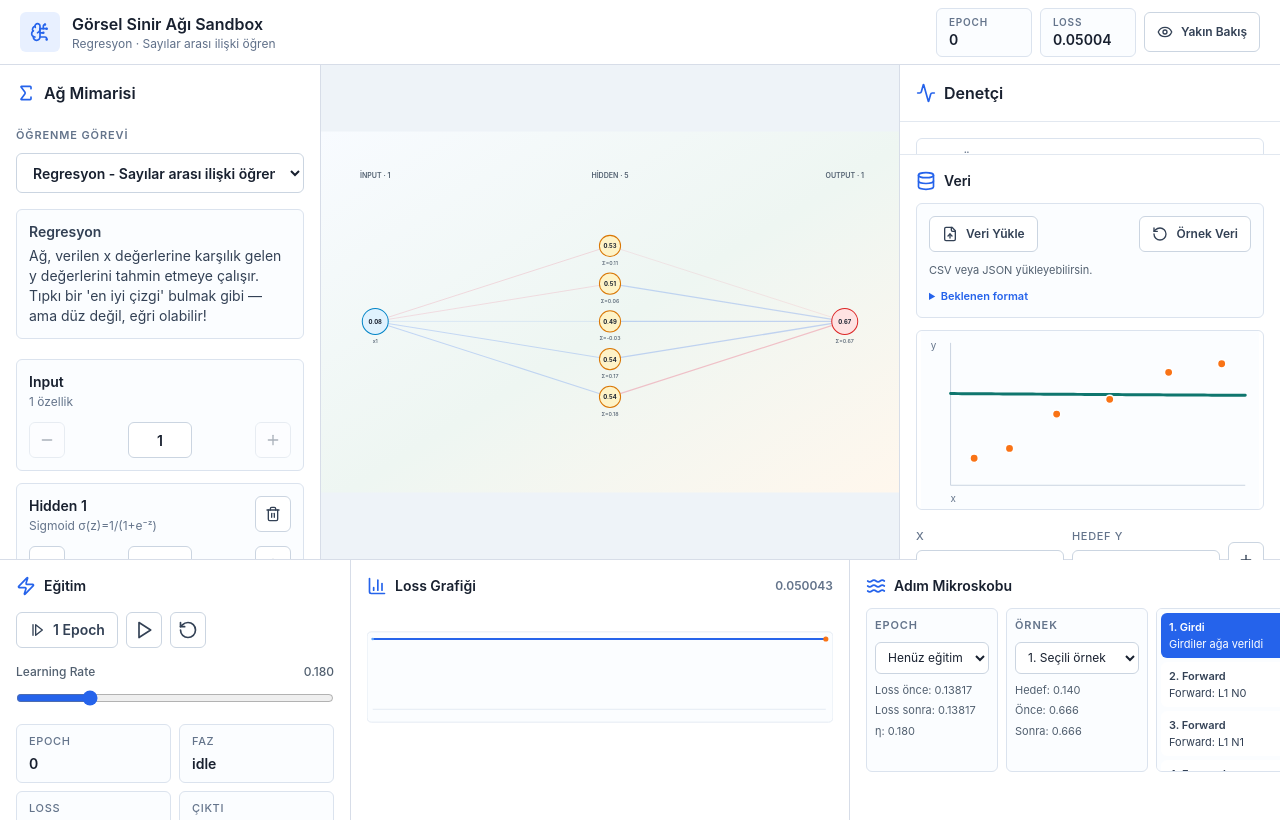
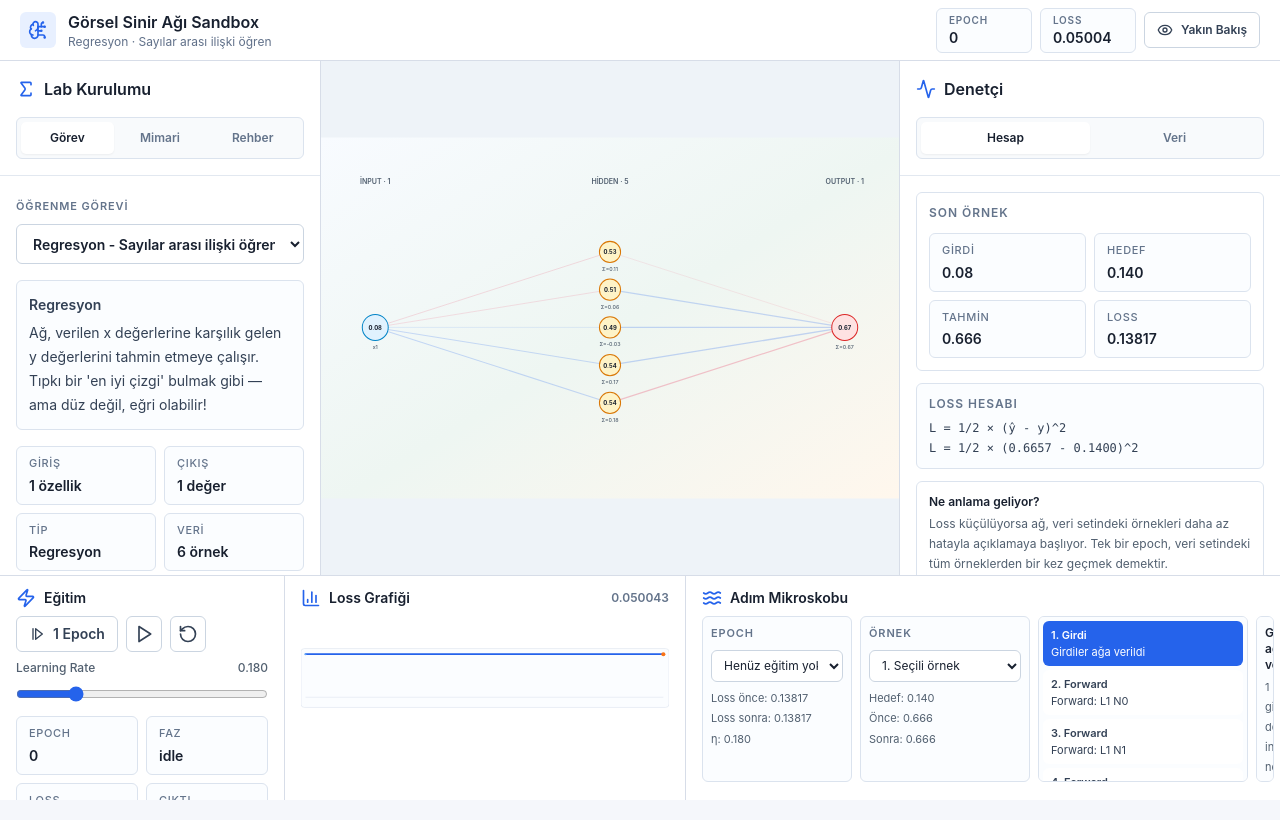
Before and after one commit to VastSea0/ai-lab, a Next.js app: page / in a window 1280 px wide. Built offline with nearby package versions, Linux system fonts and the light colour scheme.

Commit message:
refactor: introduce tabbed navigation in architecture panel and adjust layout dimensions

```diff
--- a/components/SandboxApp.tsx
+++ b/components/SandboxApp.tsx
@@ -211,8 +211,8 @@ export function SandboxApp() {
   const accuracy = task.outputType === "classification" ? model.network.evaluateAccuracy(data) : null;
 
   return (
-    <main className="h-screen min-h-[820px] min-w-[1280px] overflow-hidden bg-[#f5f7fb] text-[#18202f]">
-      <div className="grid h-full grid-cols-[320px_minmax(0,1fr)_380px] grid-rows-[64px_minmax(0,1fr)_260px] gap-px bg-[#d7dde8]">
+    <main className="h-screen min-h-[720px] min-w-[1280px] overflow-hidden bg-[#f5f7fb] text-[#18202f]">
+      <div className="grid h-full grid-cols-[320px_minmax(0,1fr)_380px] grid-rows-[60px_minmax(0,1fr)_224px] gap-px bg-[#d7dde8]">
         <AppHeader
           task={task}
           epoch={model.epoch}
@@ -296,7 +296,7 @@ function AppHeader({
   return (
     <header className="col-span-3 flex items-center justify-between bg-white px-5">
       <div className="flex min-w-0 items-center gap-3">
-        <div className="flex h-10 w-10 shrink-0 items-center justify-center rounded-md bg-[#e8f0ff] text-[#2563eb]">
+        <div className="flex h-9 w-9 shrink-0 items-center justify-center rounded-md bg-[#e8f0ff] text-[#2563eb]">
           <BrainCircuit className="h-5 w-5" />
         </div>
         <div className="min-w-0">
@@ -312,7 +312,7 @@ function AppHeader({
         {accuracy !== null && <HeaderMetric label="Doğruluk" value={`${formatNumber(accuracy * 100, 1)}%`} />}
         <button
           type="button"
-          className={`inline-flex h-10 items-center gap-2 rounded-md border px-3 text-xs font-semibold ${
+          className={`inline-flex h-9 items-center gap-2 rounded-md border px-3 text-xs font-semibold ${
             focusMode
               ? "border-[#2563eb] bg-[#2563eb] text-white"
               : "border-[#cbd5e1] bg-white text-[#334155] hover:border-[#2563eb] hover:text-[#2563eb]"
@@ -329,7 +329,7 @@ function AppHeader({
 
 function HeaderMetric({ label, value }: { label: string; value: string }) {
   return (
-    <div className="min-w-24 rounded-md border border-[#dbe3ee] bg-[#fbfdff] px-3 py-1.5">
+    <div className="min-w-24 rounded-md border border-[#dbe3ee] bg-[#fbfdff] px-3 py-1">
       <div className="text-[10px] font-semibold uppercase tracking-[0.08em] text-[#64748b]">
         {label}
       </div>
@@ -355,6 +355,7 @@ function ArchitecturePanel({
   onRebuild,
   onResetWeights
 }: ArchitecturePanelProps) {
+  const [tab, setTab] = useState<"task" | "layers" | "guide">("task");
   const configs = network.getLayerConfigs();
   const hiddenConfigs = configs.slice(1, -1);
 
@@ -370,10 +371,25 @@ function ArchitecturePanel({
   };
 
   return (
-    <aside className="row-span-1 overflow-y-auto bg-white px-4 py-4">
-      <PanelTitle icon={<Sigma className="h-5 w-5" />} title="Ağ Mimarisi" />
-
-      <label className="mt-4 block">
+    <aside className="min-h-0 overflow-hidden bg-white">
+      <div className="border-b border-[#e2e8f0] px-4 py-4">
+        <PanelTitle icon={<Sigma className="h-5 w-5" />} title="Lab Kurulumu" />
+        <SegmentedControl
+          className="mt-4"
+          items={[
+            { id: "task", label: "Görev" },
+            { id: "layers", label: "Mimari" },
+            { id: "guide", label: "Rehber" },
+          ]}
+          value={tab}
+          onChange={(value) => setTab(value as typeof tab)}
+        />
+      </div>
+
+      <div className="h-[calc(100%-97px)] overflow-y-auto px-4 py-4">
+        {tab === "task" && (
+          <div className="space-y-4">
+            <label className="block">
               <span className="text-[11px] font-semibold uppercase tracking-[0.08em] text-[#64748b]">
                 Öğrenme görevi
               </span>
@@ -390,12 +406,23 @@ function ArchitecturePanel({
               </select>
             </label>
 
-      <div className="mt-4 rounded-md border border-[#dbe3ee] bg-[#fbfdff] p-3 text-sm leading-5 text-[#334155]">
+            <div className="rounded-md border border-[#dbe3ee] bg-[#fbfdff] p-3 text-sm leading-6 text-[#334155]">
               <div className="mb-1 font-semibold">{task.name}</div>
               {task.explanation}
             </div>
 
-      <div className="mt-5 space-y-3">
+            <div className="grid grid-cols-2 gap-2">
+              <Stat label="giriş" value={`${task.inputSize} özellik`} />
+              <Stat label="çıkış" value={`${task.outputSize} değer`} />
+              <Stat label="tip" value={task.outputType === "regression" ? "Regresyon" : "Sınıflandırma"} />
+              <Stat label="veri" value={`${task.data.length} örnek`} />
+            </div>
+          </div>
+        )}
+
+        {tab === "layers" && (
+          <div>
+            <div className="space-y-3">
               <LayerRow label="Input" detail={`${task.inputSize} özellik`} count={configs[0].size} locked />
               {hiddenConfigs.map((config, index) => {
                 const layerIndex = index + 1;
@@ -432,11 +459,16 @@ function ArchitecturePanel({
               />
             </div>
 
-      <div className="mt-5 grid grid-cols-2 gap-2">
+            <div className="mt-4 grid grid-cols-2 gap-2">
               <ActionButton
                 icon={<Plus className="h-4 w-4" />}
                 label="Katman"
-          onClick={() => rebuildHidden([...hiddenConfigs, { size: task.inputSize > 10 ? 8 : 4, activation: "sigmoid" }])}
+                onClick={() =>
+                  rebuildHidden([
+                    ...hiddenConfigs,
+                    { size: task.inputSize > 10 ? 8 : 4, activation: "sigmoid" },
+                  ])
+                }
                 disabled={hiddenConfigs.length >= 4}
               />
               <ActionButton
@@ -445,8 +477,11 @@ function ArchitecturePanel({
                 onClick={onResetWeights}
               />
             </div>
-
-      <LearningGuide task={task} />
+          </div>
+        )}
+
+        {tab === "guide" && <LearningGuide task={task} />}
+      </div>
     </aside>
   );
 }
@@ -520,7 +555,7 @@ function LearningGuide({ task }: { task: Task }) {
       : "Görüntü tanımada da aynı matematik çalışır: x değerleri piksel parlaklıkları olur, ağ bunlardan kenar, çizgi ve sınıf sinyalleri üretmeyi öğrenir.";
 
   return (
-    <div className="mt-6 space-y-3 border-t border-[#e2e8f0] pt-4">
+    <div className="space-y-3">
       <PanelTitle icon={<BookOpen className="h-5 w-5" />} title="Başlangıç Rehberi" compact />
       <GuideItem
         title="1. Forward pass"
@@ -851,6 +886,7 @@ function InspectorPanel({
   onDataChange,
   onResetData,
 }: InspectorPanelProps) {
+  const [tab, setTab] = useState<"inspect" | "data">("inspect");
   const neuron =
     selection?.type === "neuron"
       ? trace.neurons.find((item) => item.id === selection.id) ?? null
@@ -861,17 +897,28 @@ function InspectorPanel({
       : null;
 
   return (
-    <aside className="row-span-1 flex min-h-0 flex-col bg-white">
+    <aside className="flex min-h-0 flex-col overflow-hidden bg-white">
       <div className="border-b border-[#e2e8f0] px-4 py-4">
         <PanelTitle icon={<Activity className="h-5 w-5" />} title="Denetçi" />
-      </div>
-
+        <SegmentedControl
+          className="mt-4"
+          items={[
+            { id: "inspect", label: "Hesap" },
+            { id: "data", label: "Veri" },
+          ]}
+          value={tab}
+          onChange={(value) => setTab(value as typeof tab)}
+        />
+      </div>
+
+      {tab === "inspect" ? (
         <div className="min-h-0 flex-1 overflow-y-auto px-4 py-4">
           {neuron && <NeuronInspector neuron={neuron} />}
           {edge && <EdgeInspector edge={edge} />}
           {!neuron && !edge && <TraceSummary task={task} trace={trace} />}
         </div>
-
+      ) : (
+        <div className="min-h-0 flex-1 overflow-y-auto px-4 py-4">
           <DatasetPanel
             task={task}
             network={network}
@@ -879,6 +926,8 @@ function InspectorPanel({
             onDataChange={onDataChange}
             onResetData={onResetData}
           />
+        </div>
+      )}
     </aside>
   );
 }
@@ -1024,7 +1073,7 @@ interface DatasetPanelProps {
 
 function DatasetPanel({ task, network, data, onDataChange, onResetData }: DatasetPanelProps) {
   return (
-    <div className="border-t border-[#e2e8f0] px-4 py-4">
+    <div>
       <PanelTitle
         icon={task.id === "digit" ? <ImageIcon className="h-5 w-5" /> : <Database className="h-5 w-5" />}
         title={task.id === "digit" ? "Resim Verisi" : "Veri"}
@@ -1386,10 +1435,10 @@ function TrainingPanel({
   onReset
 }: TrainingPanelProps) {
   return (
-    <section className="col-span-3 grid grid-cols-[350px_minmax(0,1fr)_430px] gap-px bg-[#d7dde8]">
-      <div className="bg-white px-4 py-4">
+    <section className="col-span-3 grid min-h-0 grid-cols-[284px_400px_minmax(0,1fr)] gap-px bg-[#d7dde8]">
+      <div className="min-h-0 overflow-y-auto bg-white px-4 py-3">
         <PanelTitle icon={<Zap className="h-5 w-5" />} title="Eğitim" compact />
-        <div className="mt-4 flex items-center gap-2">
+        <div className="mt-2 flex items-center gap-2">
           <ActionButton icon={<StepForward className="h-4 w-4" />} label="1 Epoch" onClick={onStep} />
           <IconButton title={running ? "Durdur" : "Sürekli eğit"} onClick={onToggleRun}>
             {running ? <Pause className="h-5 w-5" /> : <Play className="h-5 w-5" />}
@@ -1398,7 +1447,7 @@ function TrainingPanel({
             <RotateCcw className="h-5 w-5" />
           </IconButton>
         </div>
-        <div className="mt-4">
+        <div className="mt-2">
           <div className="mb-2 flex items-center justify-between text-xs font-medium text-[#526070]">
             <span>Learning Rate</span>
             <span>{formatNumber(learningRate, 3)}</span>
@@ -1414,7 +1463,7 @@ function TrainingPanel({
             onChange={(event) => onLearningRateChange(Number(event.target.value))}
           />
         </div>
-        <div className="mt-3 grid grid-cols-2 gap-2">
+        <div className="mt-2 grid grid-cols-2 gap-2">
           <Stat label="epoch" value={String(epoch)} />
           <Stat label="faz" value={phase} />
           <Stat label="loss" value={formatNumber(lossHistory.at(-1) ?? 0, 6)} />
@@ -1422,7 +1471,7 @@ function TrainingPanel({
         </div>
       </div>
 
-      <div className="bg-white px-4 py-4">
+      <div className="min-h-0 overflow-hidden bg-white px-4 py-3">
         <div className="mb-3 flex items-center justify-between">
           <PanelTitle icon={<BarChart3 className="h-5 w-5" />} title="Loss Grafiği" compact />
           <div className="text-xs font-semibold text-[#64748b]">
@@ -1432,7 +1481,7 @@ function TrainingPanel({
         <LossChart values={lossHistory} />
       </div>
 
-      <div className="overflow-y-auto bg-white px-4 py-4">
+      <div className="min-h-0 overflow-hidden bg-white px-4 py-3">
         <PanelTitle icon={<Waves className="h-5 w-5" />} title="Adım Mikroskobu" compact />
         <StepExplorer
           task={task}
@@ -1473,7 +1522,7 @@ function OutputBars({ task, values }: { task: Task; values: number[] }) {
 
 function LossChart({ values }: { values: number[] }) {
   const width = 650;
-  const height = 126;
+  const height = 104;
   const maxLoss = Math.max(0.001, ...values);
   const xScale = scaleLinear()
     .domain([0, Math.max(1, values.length - 1)])
@@ -1486,7 +1535,7 @@ function LossChart({ values }: { values: number[] }) {
       .y((value) => yScale(value))(chartValues) ?? "";
 
   return (
-    <svg className="h-[138px] w-full" viewBox={`0 0 ${width} ${height}`}>
+    <svg className="h-[116px] w-full" viewBox={`0 0 ${width} ${height}`}>
       <rect width={width} height={height} rx={6} fill="#fbfdff" stroke="#dbe3ee" />
       <line x1={8} y1={height - 18} x2={width - 10} y2={height - 18} stroke="#dbe3ee" />
       <path d={path} fill="none" stroke="#2563eb" strokeWidth={3} strokeLinecap="round" />
@@ -1516,6 +1565,37 @@ function PanelTitle({
     <div className={`flex items-center gap-2 ${compact ? "text-sm" : "text-base"} font-semibold`}>
       <span className="text-[#2563eb]">{icon}</span>
       <span>{title}</span>
+    </div>
+  );
+}
+
+function SegmentedControl({
+  items,
+  value,
+  onChange,
+  className = "",
+}: {
+  items: Array<{ id: string; label: string }>;
+  value: string;
+  onChange: (value: string) => void;
+  className?: string;
+}) {
+  return (
+    <div className={`grid rounded-md border border-[#dbe3ee] bg-[#f8fafc] p-1 ${className}`} style={{ gridTemplateColumns: `repeat(${items.length}, minmax(0, 1fr))` }}>
+      {items.map((item) => (
+        <button
+          key={item.id}
+          type="button"
+          className={`h-8 rounded-[5px] px-2 text-xs font-semibold transition ${
+            value === item.id
+              ? "bg-white text-[#18202f] shadow-sm"
+              : "text-[#64748b] hover:text-[#2563eb]"
+          }`}
+          onClick={() => onChange(item.id)}
+        >
+          {item.label}
+        </button>
+      ))}
     </div>
   );
 }
--- a/components/lab/StepExplorer.tsx
+++ b/components/lab/StepExplorer.tsx
@@ -84,7 +84,7 @@ export function StepExplorer({
   }, [selectedStep, onSelectTarget]);
 
   return (
-    <div className="mt-3 grid h-[164px] grid-cols-[132px_142px_1fr] gap-2">
+    <div className="mt-2 grid h-[166px] grid-cols-[150px_170px_minmax(0,1fr)] gap-2">
       <div className="min-h-0 rounded-md border border-[#dbe3ee] bg-[#fbfdff] p-2">
         <div className="mb-2 text-[11px] font-semibold uppercase tracking-[0.08em] text-[#64748b]">
           Epoch
@@ -140,7 +140,7 @@ export function StepExplorer({
         </div>
       </div>
 
-      <div className="grid min-h-0 grid-cols-[168px_1fr] gap-2">
+      <div className="grid min-h-0 grid-cols-[210px_minmax(0,1fr)] gap-2">
         <div className="min-h-0 overflow-y-auto rounded-md border border-[#dbe3ee] bg-[#fbfdff] p-1">
           {selectedSample.steps.map((step, index) => (
             <button
```
Also changed, not shown: 1 other file (tests, documents, lock files or other folders). Lines whose indentation alone changed are shown as unchanged.
